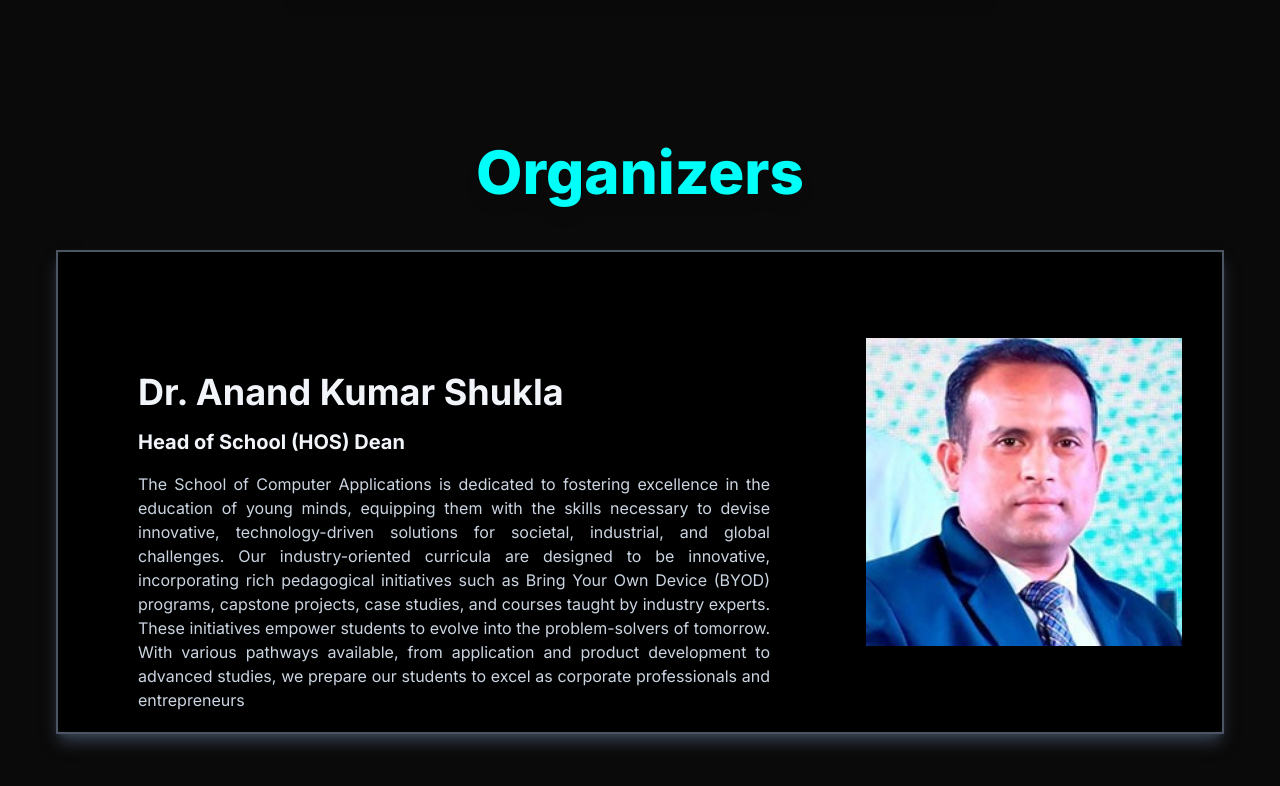
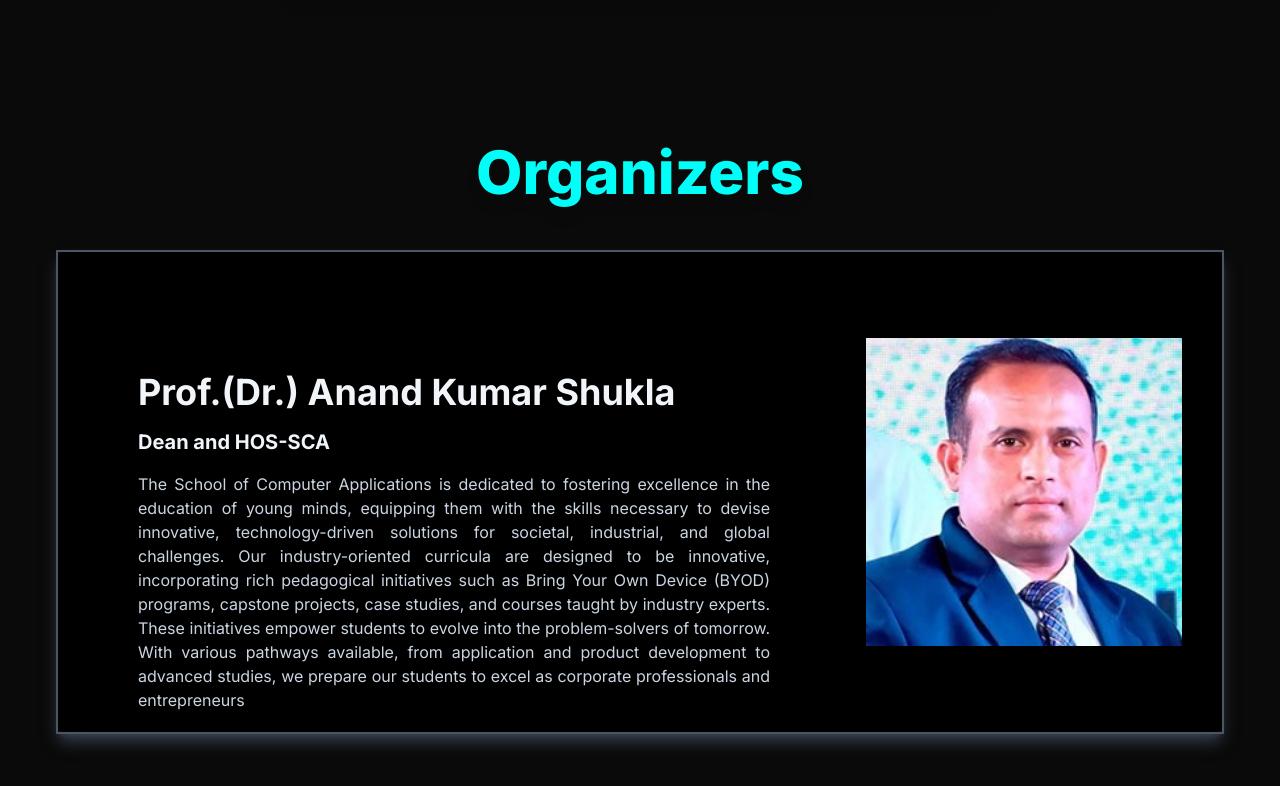
Before and after one commit to bodhscriptclubofficial-glitch/BodhScript, a Next.js app: page /events in a window 1280 px wide. Shown: the part 860-1646 px from the top of the page. Built offline with nearby package versions, Linux system fonts and the light colour scheme.

Commit message:
updated team

```diff
--- a/components/Organizer.tsx
+++ b/components/Organizer.tsx
@@ -5,8 +5,8 @@ import Image from 'next/image'
 
 const content = [
   {
-    title: 'Dr. Anand Kumar Shukla',
-    subtitle: 'Head of School (HOS) Dean',
+    title: 'Prof.(Dr.) Anand Kumar Shukla',
+    subtitle: 'Dean and HOS-SCA',
     description:
       'The School of Computer Applications is dedicated to fostering excellence in the education of young minds, equipping them with the skills necessary to devise innovative, technology-driven solutions for societal, industrial, and global challenges. Our industry-oriented curricula are designed to be innovative, incorporating rich pedagogical initiatives such as Bring Your Own Device (BYOD) programs, capstone projects, case studies, and courses taught by industry experts. These initiatives empower students to evolve into the problem-solvers of tomorrow. With various pathways available, from application and product development to advanced studies, we prepare our students to excel as corporate professionals and entrepreneurs',
     content: (
```
